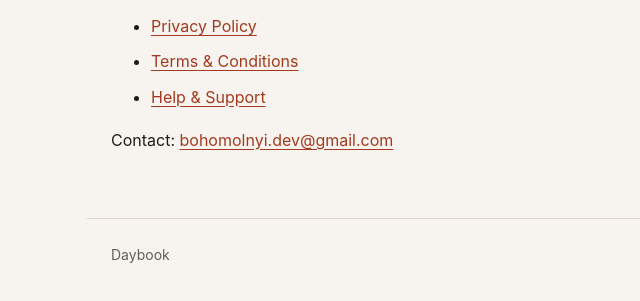
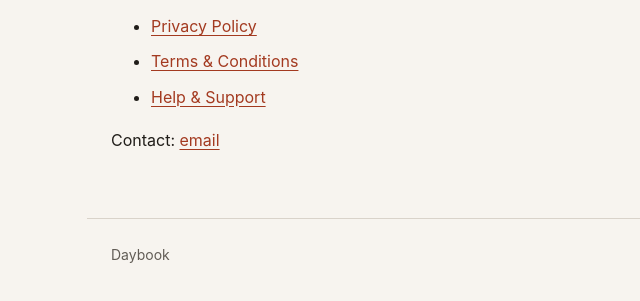
Before and after one commit to PavelBohomolny/daybook-legal, a plain HTML site: page index.html in a window 1280 px wide. Shown: the part 269-570 px from the top of the page, without its empty margins (143-783 px from the left). Drawn offline with Linux system fonts and the light colour scheme.

Commit message:
Update index.html

```diff
--- a/index.html
+++ b/index.html
@@ -25,7 +25,7 @@
             <li><a href="terms.html">Terms &amp; Conditions</a></li>
             <li><a href="support.html">Help &amp; Support</a></li>
         </ul>
-        <p>Contact: <a href="mailto:bohomolnyi.dev@gmail.com">bohomolnyi.dev@gmail.com</a></p>
+        <p>Contact: <a href="mailto:bohomolnyi.dev@gmail.com">email</a></p>
     </main>
     <footer>Daybook</footer>
 </body>
```
